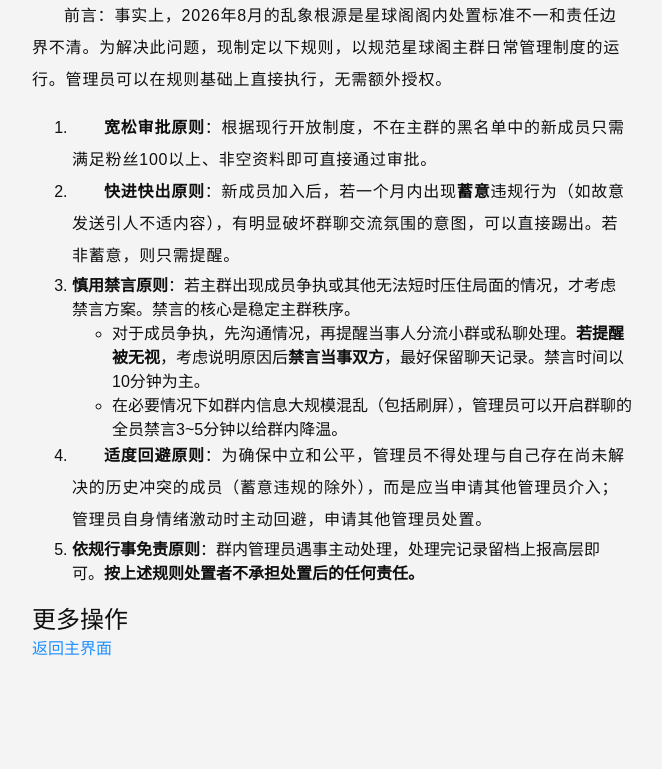
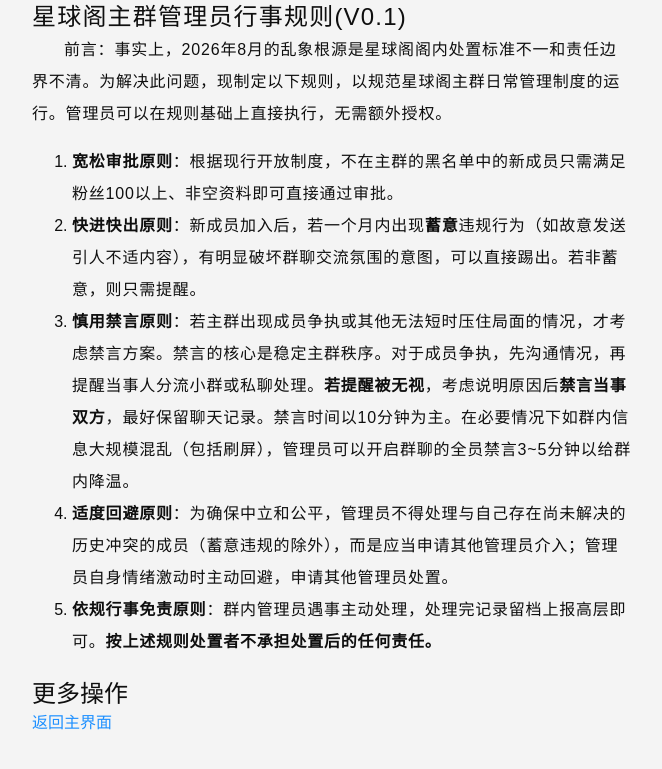
Before and after one commit to SRPNGO/srpngo.github.io, a Jekyll site: the page built from srpn/moderatorRule.md, in a window 1280 px wide. Shown: the top 769 px of the page, without its empty margins (308-970 px from the left). Built offline with Jekyll 4.4.1, drawn with Linux system fonts in a browser that asks for light colours; our own code applies the rules of GitHub Pages for plain Markdown files.

Commit message:
格式更新

```diff
--- a/css/article.css
+++ b/css/article.css
@@ -12,6 +12,10 @@ article :is(h1,h2,h3,h4,h5,p,a) {
 article p {
   text-indent: 2rem;
   line-height: 200%;
+}
+
+article li>p{
+  text-indent: 0;
 }
 
 article > div {
--- a/srpn/moderatorRule.md
+++ b/srpn/moderatorRule.md
@@ -1,9 +1,11 @@
 ---
-title: 星球阁主群管理员行事规则(V0.1)
+title: 星球阁主群管理员行事规则
 author: Nsakrty
 keywords: 星球阁, SRPN, 行事规则, 星球阁主群管理员行事规则, SRPN规则
 articleStyle: true
 ---
+
+# 星球阁主群管理员行事规则(V0.1)
 
 前言：事实上，2026年8月的乱象根源是星球阁阁内处置标准不一和责任边界不清。为解决此问题，现制定以下规则，以规范星球阁主群日常管理制度的运行。管理员可以在规则基础上直接执行，无需额外授权。
 
@@ -11,9 +13,7 @@ articleStyle: true
 
 2. **快进快出原则**：新成员加入后，若一个月内出现**蓄意**违规行为（如故意发送引人不适内容），有明显破坏群聊交流氛围的意图，可以直接踢出。若非蓄意，则只需提醒。
 
-3. **慎用禁言原则**：若主群出现成员争执或其他无法短时压住局面的情况，才考虑禁言方案。禁言的核心是稳定主群秩序。
-    - 对于成员争执，先沟通情况，再提醒当事人分流小群或私聊处理。**若提醒被无视**，考虑说明原因后**禁言当事双方**，最好保留聊天记录。禁言时间以10分钟为主。
-    - 在必要情况下如群内信息大规模混乱（包括刷屏），管理员可以开启群聊的全员禁言3~5分钟以给群内降温。
+3. **慎用禁言原则**：若主群出现成员争执或其他无法短时压住局面的情况，才考虑禁言方案。禁言的核心是稳定主群秩序。对于成员争执，先沟通情况，再提醒当事人分流小群或私聊处理。**若提醒被无视**，考虑说明原因后**禁言当事双方**，最好保留聊天记录。禁言时间以10分钟为主。在必要情况下如群内信息大规模混乱（包括刷屏），管理员可以开启群聊的全员禁言3~5分钟以给群内降温。
 
 4. **适度回避原则**：为确保中立和公平，管理员不得处理与自己存在尚未解决的历史冲突的成员（蓄意违规的除外），而是应当申请其他管理员介入；管理员自身情绪激动时主动回避，申请其他管理员处置。
 
```
